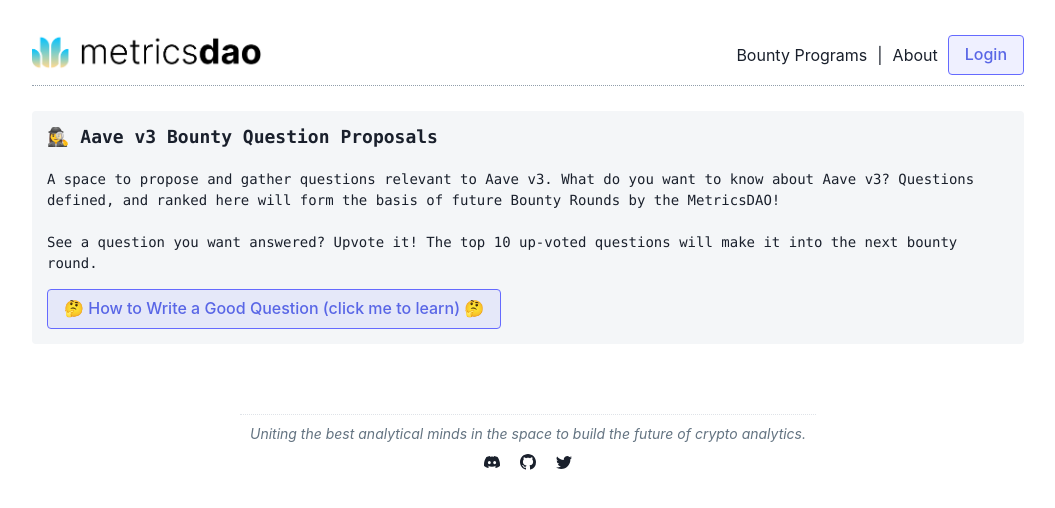
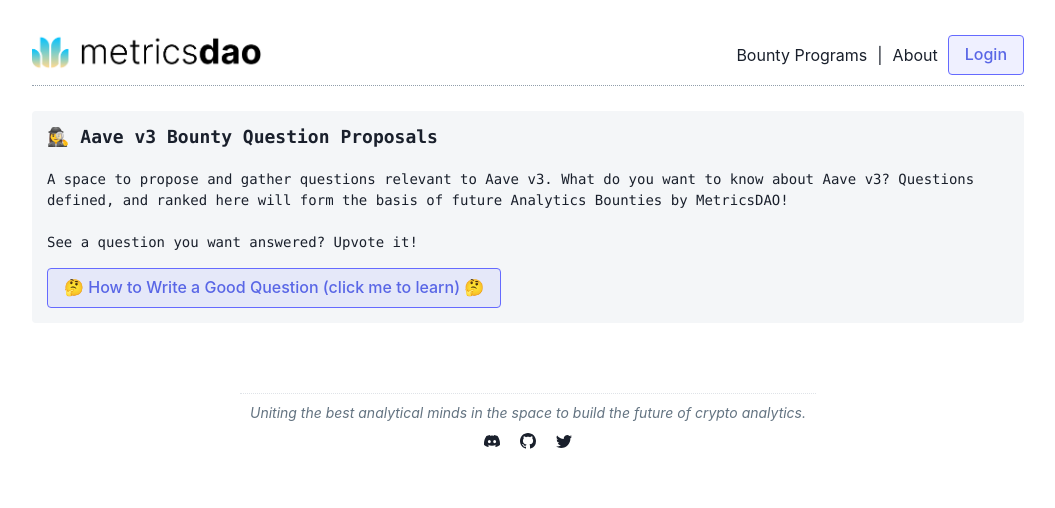
Before and after one commit to MetricsDAO/bounty_app, a Next.js app in the folder frontend/: page /bounty-programs/aave-v3 in a window 1280 px wide. Shown: the top 508 px of the page, without its empty margins (112-1167 px from the left). Built offline with nearby package versions, Linux system fonts and the light colour scheme; no server answers; what @usedapp/core would draw is missing.

Commit message:
Update index copy (#7)

```diff
--- a/frontend/pages/bounty-programs/[bountyProgramSlug]/index.tsx
+++ b/frontend/pages/bounty-programs/[bountyProgramSlug]/index.tsx
@@ -67,11 +67,10 @@
           <br />A space to propose and gather questions relevant to{" "}
           {bountyProgram.name}. What do you want to know about{" "}
           {bountyProgram.name}? Questions defined, and ranked here will form the
-          basis of future Bounty Rounds by the MetricsDAO!
+          basis of future Analytics Bounties by MetricsDAO!
           <br />
           <br />
-          See a question you want answered? Upvote it! The top 10 up-voted
-          questions will make it into the next bounty round.
+          See a question you want answered? Upvote it!
         </Text>
         <Button
           marginTop="15px"
```
